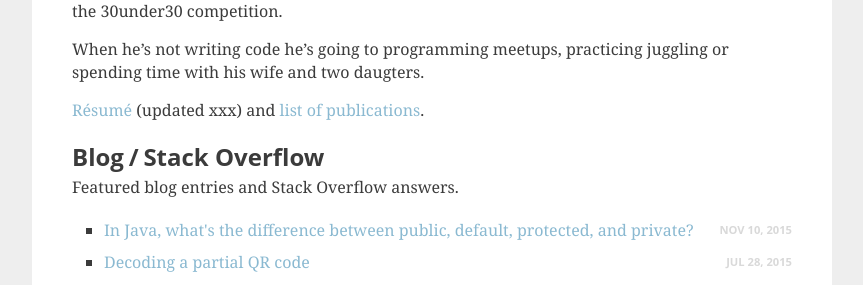
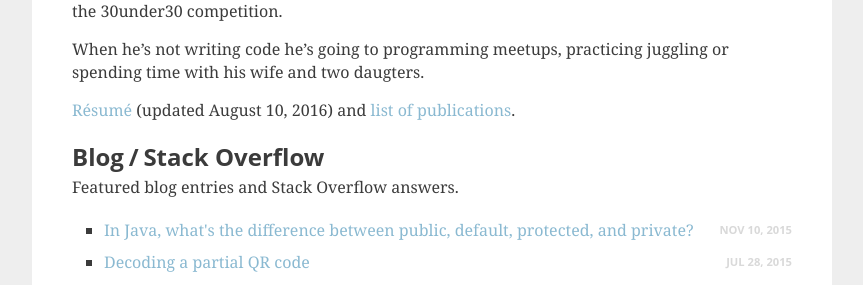
Before and after one commit to aioobe/aioobe.github.io, a Jekyll site: the page built from index.html, in a window 1280 px wide. Shown: the part 1071-1356 px from the top of the page, without its empty margins (208-1071 px from the left). Built offline with Jekyll 4.4.1, drawn with Linux system fonts in a browser that asks for light colours.

Commit message:
Set modification_time on resume.md.

```diff
--- a/resume.md
+++ b/resume.md
@@ -1,6 +1,6 @@
 ---
 layout: default
-modification_time: "xxx"
+modification_time: "August 10, 2016"
 
 # To uniquely identify this page in index.html
 is_resume_page: true
```
